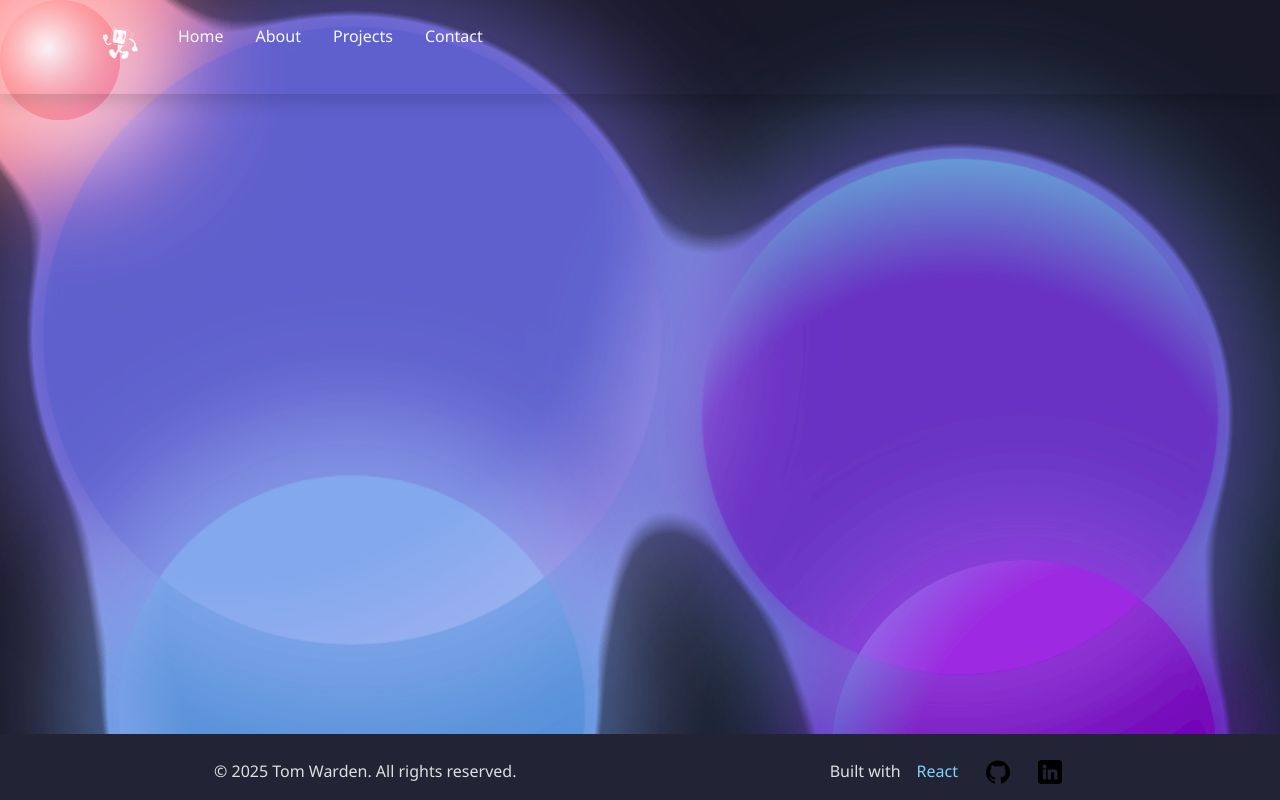
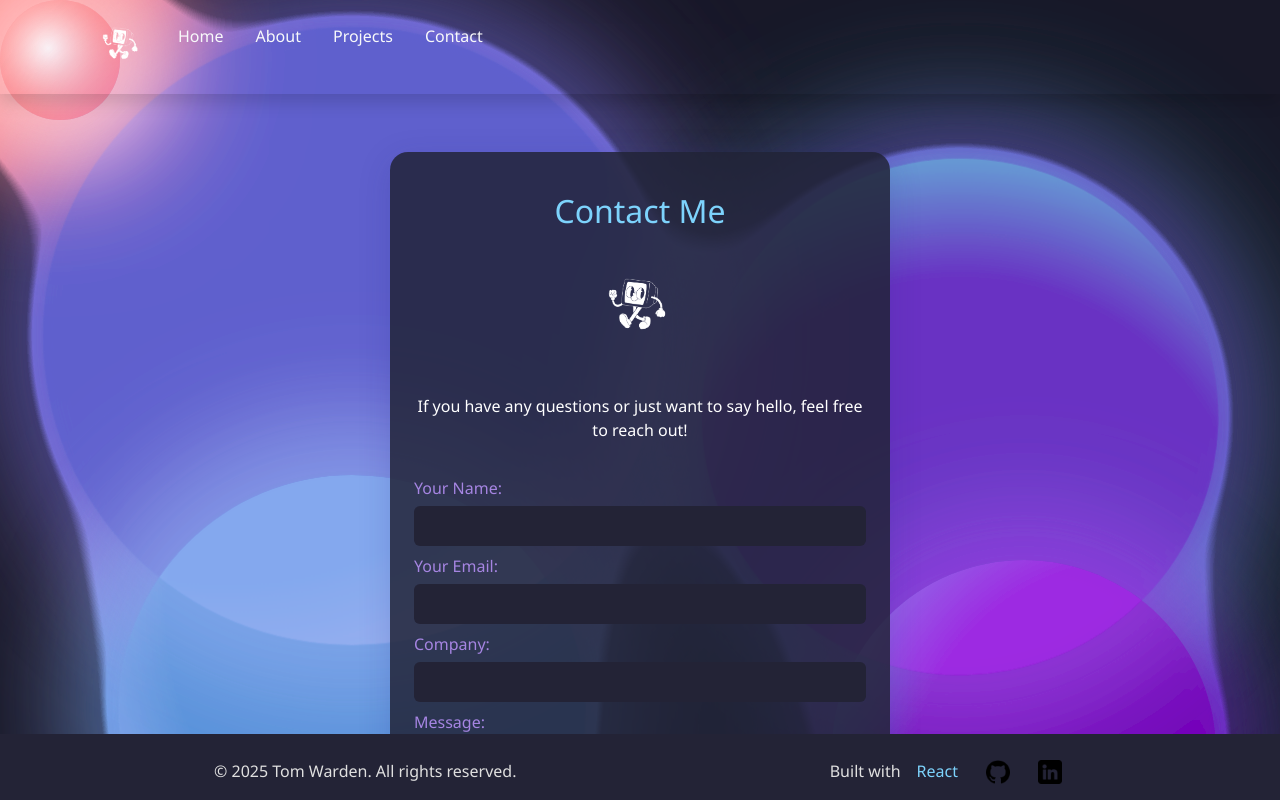
Before and after one commit to tomlukewarden/developer-portfolio, a React (Vite) app: page /contact in a window 1280 px wide. Shown: the top 800 px of the page. Built offline with nearby package versions, Linux system fonts and the light colour scheme.

Commit message:
feat: enhance ContactForm with logo and introductory message

```diff
--- a/src/pages/components/contactForm.jsx
+++ b/src/pages/components/contactForm.jsx
@@ -28,6 +28,8 @@ function ContactForm() {
   return (
     <div className="contact-form">
       <h2>Contact Me</h2>
+      <img src="src/assets/logo.PNG" alt="computer walking" width={70}/>
+        <p>If you have any questions or just want to say hello, feel free to reach out!</p>
       <form onSubmit={handleSubmit}>
         <div className="form-group">
           <label htmlFor="name">Your Name:</label>
--- a/src/pages/contact.jsx
+++ b/src/pages/contact.jsx
@@ -1,6 +1,7 @@
 import Header from "./components/header";
 import Footer from "./components/footer";
 import Bubbles from "./components/bubbles";
+import ContactForm from "./components/contactForm";
 import "./styles/contact.css";
 
 function Contact() {
@@ -9,6 +10,7 @@ function Contact() {
       <Bubbles />
       <div className="contact-wrapper">
       <Header />
+      <ContactForm/>
       <Footer/>
       </div>
     </div>
--- a/src/pages/styles/contact.css
+++ b/src/pages/styles/contact.css
@@ -0,0 +1,84 @@
+.contact-form {
+  position: relative;
+  z-index: 10;
+  background: rgba(34, 36, 56, 0.85);
+  padding: 40px 24px;
+  border-radius: 18px;
+  box-shadow: 0 8px 32px rgba(31, 38, 135, 0.18);
+  max-width: 500px;
+  margin: 120px auto 60px auto;
+  display: flex;
+  flex-direction: column;
+  gap: 18px;
+}
+.contact-form img{
+    width: 100px;
+    height: 100px;
+    object-fit: cover;
+    object-position: center;
+    border-radius: 50%;
+    margin-bottom: 16px;
+    display: block;
+    margin-left: auto;
+    margin-right: auto;
+}
+
+.contact-form h2 {
+  color: #7dd3fc;
+  margin-bottom: 12px;
+}
+
+.form-group {
+  display: flex;
+  flex-direction: column;
+  align-items: flex-start;
+  gap: 6px;
+  width: 100%;
+}
+
+.form-group label {
+  color: #a685e2;
+  font-weight: 500;
+}
+
+.form-group input,
+.form-group textarea {
+  width: 100%;
+  padding: 8px 10px;
+  border-radius: 6px;
+  border: none;
+  background: #232336;
+  color: #e0e0e0;
+  font-size: 1rem;
+  margin-bottom: 8px;
+}
+
+.form-group textarea {
+  min-height: 80px;
+  resize: vertical;
+}
+
+button[type="submit"] {
+  background: #7dd3fc;
+  color: #232336;
+  border: none;
+  border-radius: 6px;
+  padding: 10px 24px;
+  font-size: 1.1rem;
+  font-weight: 600;
+  cursor: pointer;
+  transition: background 0.2s;
+}
+
+button[type="submit"]:hover {
+  background: #38bdf8;
+}
+
+/* Responsive */
+@media (max-width: 600px) {
+  .contact-form {
+    padding: 20px 8px;
+    margin: 80px 8px 40px 8px;
+    max-width: 100%;
+  }
+}
```
